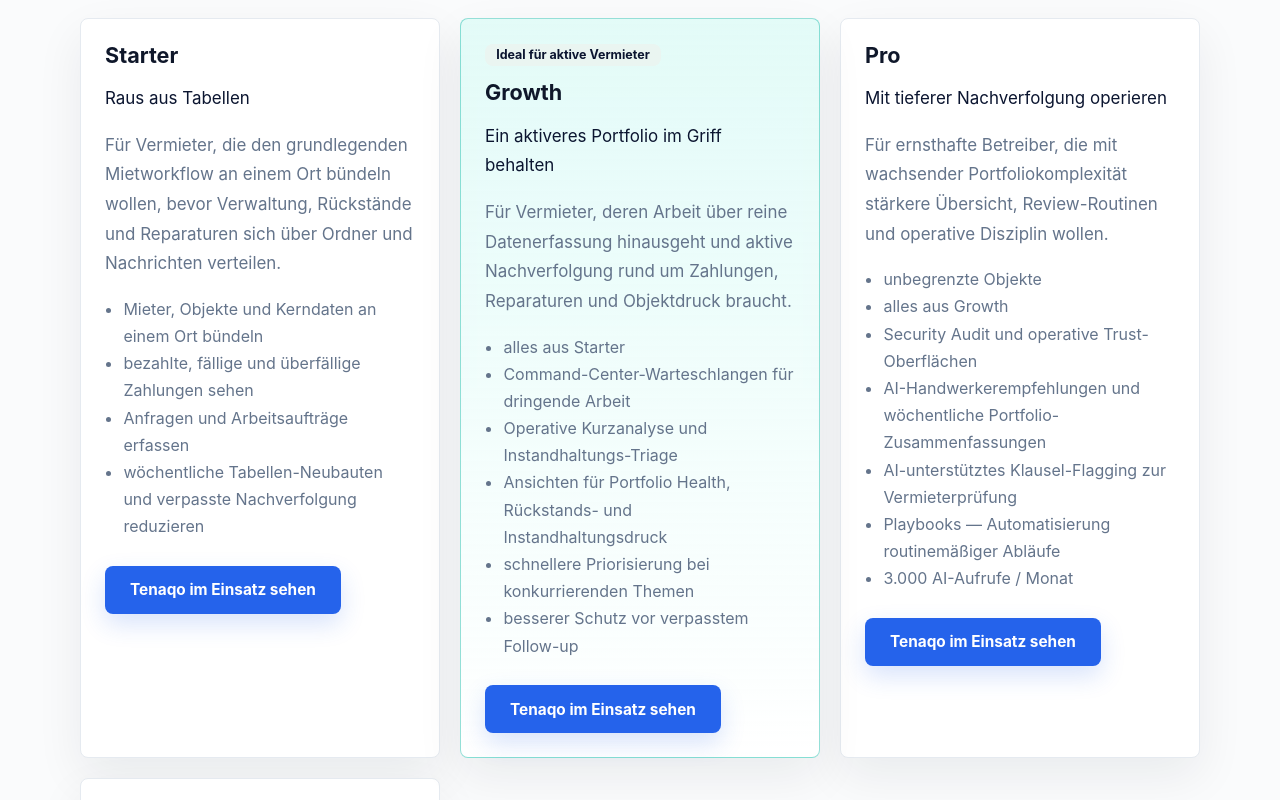
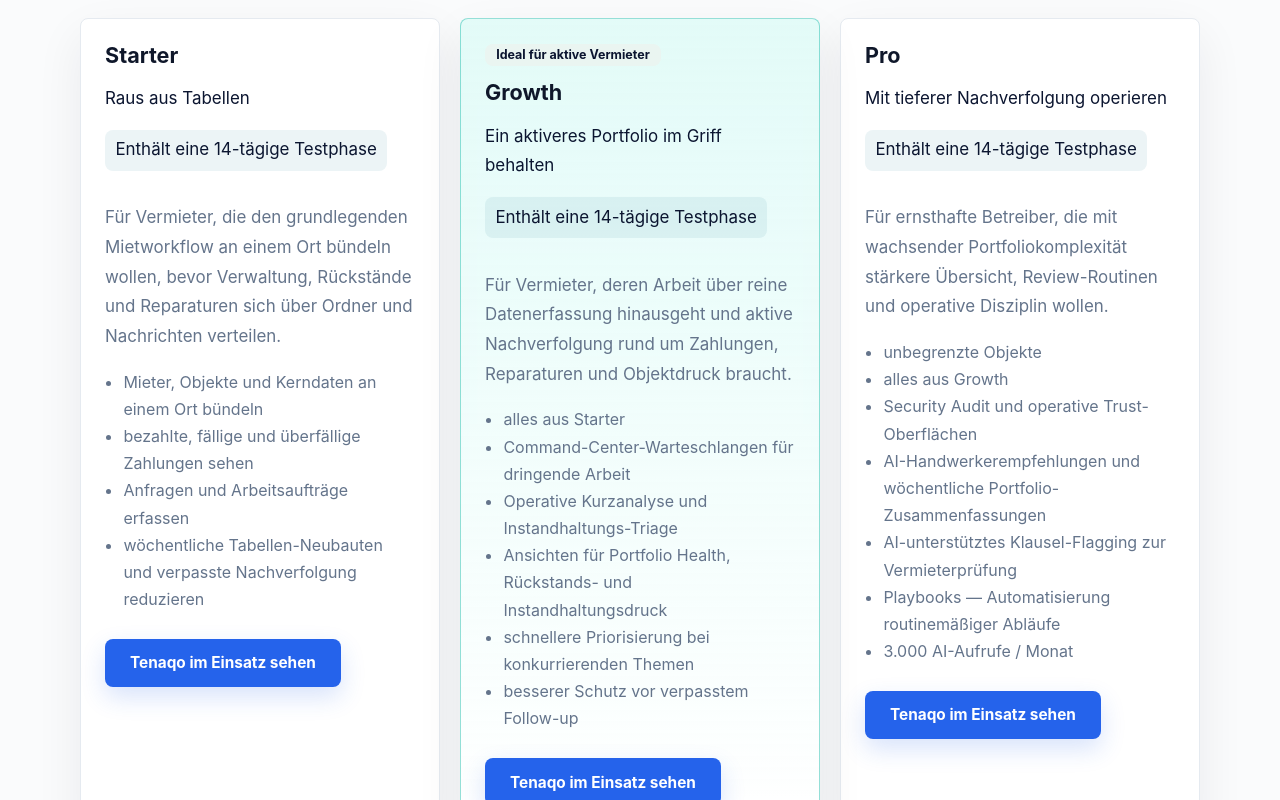
Before and after one commit to todainty147/Oasis-Propertuy-Management, a Next.js app in the folder marketing-site/: page /de/pricing in a window 1280 px wide. Shown: the part 1320-2120 px from the top of the page. Built offline with nearby package versions, Linux system fonts and the light colour scheme; no server answers.

Commit message:
Expose trial length on pricing cards

```diff
--- a/marketing-site/app/globals.css
+++ b/marketing-site/app/globals.css
@@ -1550,6 +1550,16 @@
   color: var(--brand-strong);
 }
 
+.pricing-trial-note {
+  display: inline-flex;
+  margin: 0 0 1rem;
+  padding: 0.35rem 0.65rem;
+  border-radius: 8px;
+  background: rgba(14, 116, 144, 0.08);
+  color: var(--brand-strong);
+  font: 700 0.82rem/1.2 var(--font-sans);
+}
+
 /* ── Testimonials ────────────────────────────────────────────────────────── */
 
 .testimonials {
--- a/marketing-site/components/marketing/pricing-cards.tsx
+++ b/marketing-site/components/marketing/pricing-cards.tsx
@@ -5,6 +5,7 @@
 type Plan = {
   name: string;
   price: string;
+  trialNote: string;
   description: string;
   bullets: string[];
   highlight?: boolean;
@@ -30,6 +31,7 @@
               {plan.tag ? <span className="pricing-tag">{plan.tag}</span> : null}
               <h3>{plan.name}</h3>
               <p className="price">{plan.price}</p>
+              <p className="pricing-trial-note">{plan.trialNote}</p>
               <p className="muted">{plan.description}</p>
               <ul className="feature-list">
                 {plan.bullets.map((bullet) => (
--- a/marketing-site/content/pricing.ts
+++ b/marketing-site/content/pricing.ts
@@ -24,6 +24,7 @@
   plans: Array<{
     name: string;
     price: string;
+    trialNote: string;
     description: string;
     bullets: string[];
     highlight?: boolean;
@@ -70,6 +71,7 @@
       {
         name: "Starter",
         price: "Move off spreadsheets",
+        trialNote: "Includes a 14-day trial",
         description:
           "For solo landlords with 1–10 properties who need rent, tenants, documents, and maintenance in one place before admin, arrears, and repairs spread across folders and message threads.",
         bullets: [
@@ -86,6 +88,7 @@
       {
         name: "Growth",
         price: "Control a busier portfolio",
+        trialNote: "Includes a 14-day trial",
         description:
           "For landlords with 10–50 properties where deciding what to do next is becoming the harder problem.",
         bullets: [
@@ -104,6 +107,7 @@
       {
         name: "Pro",
         price: "Operate with audit, compliance, and review depth",
+        trialNote: "Includes a 14-day trial",
         description:
           "For large or compliance-heavy landlords who need stronger governance, lease review, audit trails, and automation.",
         bullets: [
@@ -120,6 +124,7 @@
       {
         name: "Operator / Agency",
         price: "Run multi-client portfolios with automation and intelligence",
+        trialNote: "Includes a 14-day trial",
         description:
           "For property management companies and agency operators managing large portfolios or multiple landlord accounts.",
         bullets: [
@@ -222,6 +227,7 @@
       {
         name: "Starter",
         price: "Wyjdź ze spreadsheetów",
+        trialNote: "Obejmuje 14-dniowy okres próbny",
         description:
           "Dla właścicieli, którzy chcą zebrać podstawowy workflow najmu w jednym miejscu, zanim administracja, zaległości i naprawy rozjadą się po folderach i wiadomościach.",
         bullets: [
@@ -234,6 +240,7 @@
       {
         name: "Growth",
         price: "Przejmij kontrolę nad bardziej zajętym portfelem",
+        trialNote: "Obejmuje 14-dniowy okres próbny",
         description:
           "Dla właścicieli, których praca wyszła już poza zwykłą ewidencję i wymaga aktywnego follow-upu wokół płatności, napraw i presji na nieruchomościach.",
         bullets: [
@@ -250,6 +257,7 @@
       {
         name: "Pro",
         price: "Prowadź operacje z głębszym nadzorem",
+        trialNote: "Obejmuje 14-dniowy okres próbny",
         description:
           "Dla poważnych operatorów, którzy chcą mocniejszego nadzoru, cykli przeglądu i większej dyscypliny wraz ze wzrostem portfela.",
         bullets: [
@@ -265,6 +273,7 @@
       {
         name: "Operator / Agency",
         price: "Zarządzaj portfelami wielu klientów z automatyzacją i inteligencją",
+        trialNote: "Obejmuje 14-dniowy okres próbny",
         description:
           "Dla firm zarządzających nieruchomościami obsługujących duże portfele lub wiele kont właścicielskich.",
         bullets: [
@@ -361,6 +370,7 @@
       {
         name: "Starter",
         price: "Raus aus Tabellen",
+        trialNote: "Enthält eine 14-tägige Testphase",
         description:
           "Für Vermieter, die den grundlegenden Mietworkflow an einem Ort bündeln wollen, bevor Verwaltung, Rückstände und Reparaturen sich über Ordner und Nachrichten verteilen.",
         bullets: [
@@ -373,6 +383,7 @@
       {
         name: "Growth",
         price: "Ein aktiveres Portfolio im Griff behalten",
+        trialNote: "Enthält eine 14-tägige Testphase",
         description:
           "Für Vermieter, deren Arbeit über reine Datenerfassung hinausgeht und aktive Nachverfolgung rund um Zahlungen, Reparaturen und Objektdruck braucht.",
         bullets: [
@@ -389,6 +400,7 @@
       {
         name: "Pro",
         price: "Mit tieferer Nachverfolgung operieren",
+        trialNote: "Enthält eine 14-tägige Testphase",
         description:
           "Für ernsthafte Betreiber, die mit wachsender Portfoliokomplexität stärkere Übersicht, Review-Routinen und operative Disziplin wollen.",
         bullets: [
@@ -404,6 +416,7 @@
       {
         name: "Operator / Agency",
         price: "Mehrere Kundoportfolios mit Automatisierung und Intelligenz steuern",
+        trialNote: "Enthält eine 14-tägige Testphase",
         description:
           "Für Immobilienverwaltungen und Agenturen, die große Portfolios oder mehrere Vermieterkonten betreuen.",
         bullets: [
```
Also changed, not shown: 1 other file (tests, documents, lock files or other folders).
